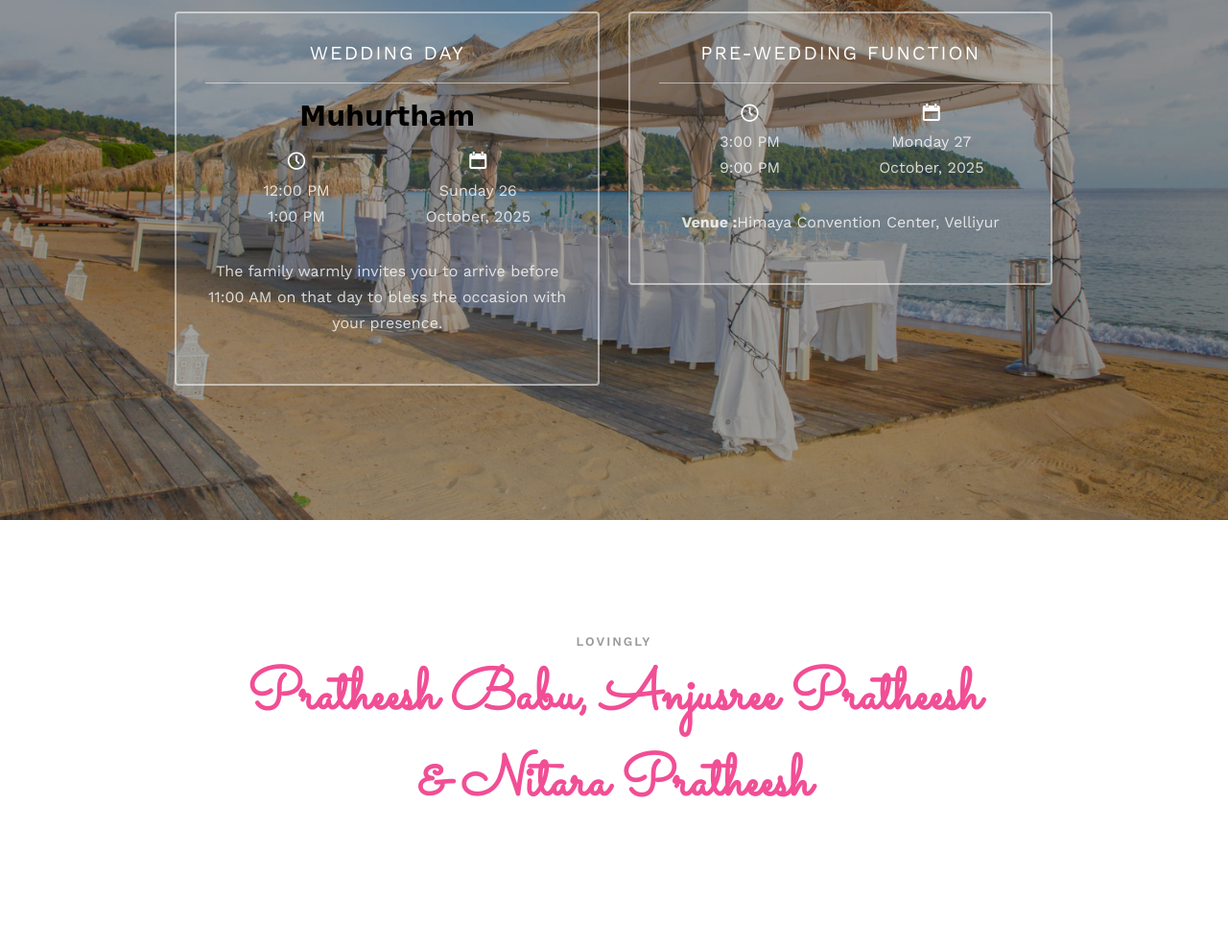
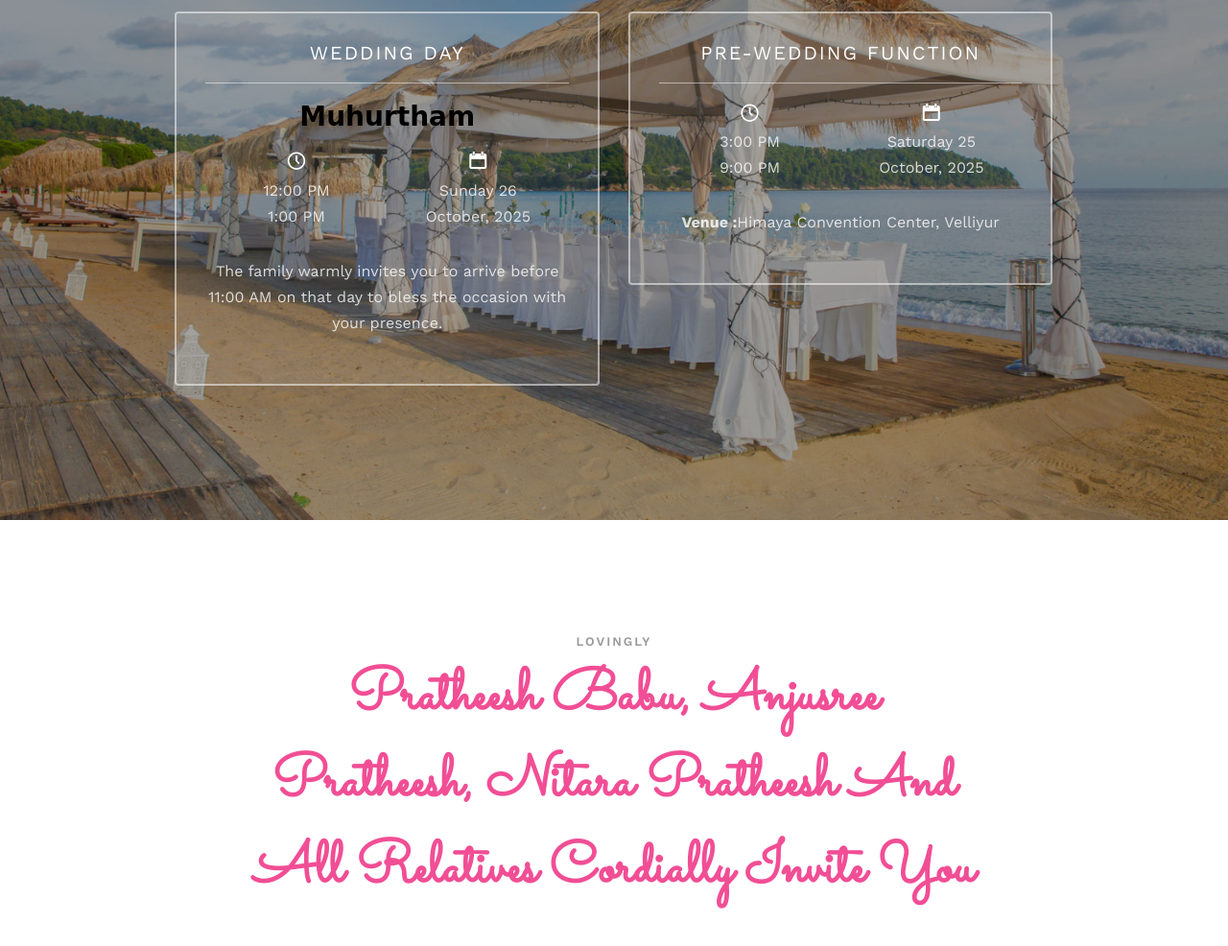
Before and after one commit to embercloaks/Weddingcard, a plain HTML site: page index.html in a window 1280 px wide. Shown: the part 2020-3006 px from the top of the page at 96% size. Drawn offline with nearby package versions, Linux system fonts and the light colour scheme; files whose address does not match are found by name.

Commit message:
Update index.html

```diff
--- a/index.html
+++ b/index.html
@@ -173,7 +173,7 @@
 									</div>
 									<div class="event-col">
 										<i class="icon-calendar"></i>
-										<span>Monday 27</span>
+										<span>Saturday 25</span>
 										<span>October, 2025</span>
 									</div>
 									<p><b>Venue :</b>Himaya Convention Center, Velliyur</p>
@@ -191,7 +191,7 @@
 				<div class="row animate-box">
 					<div class="col-md-8 col-md-offset-2 text-center fh5co-heading">
 						<span>Lovingly</span>
-						<h2> Pratheesh Babu, Anjusree Pratheesh & Nitara Pratheesh</h2>
+						<h2> Pratheesh Babu, Anjusree Pratheesh, Nitara Pratheesh And All Relatives Cordially Invite You</h2>
 					</div>
 				</div>
 			</div>
```
